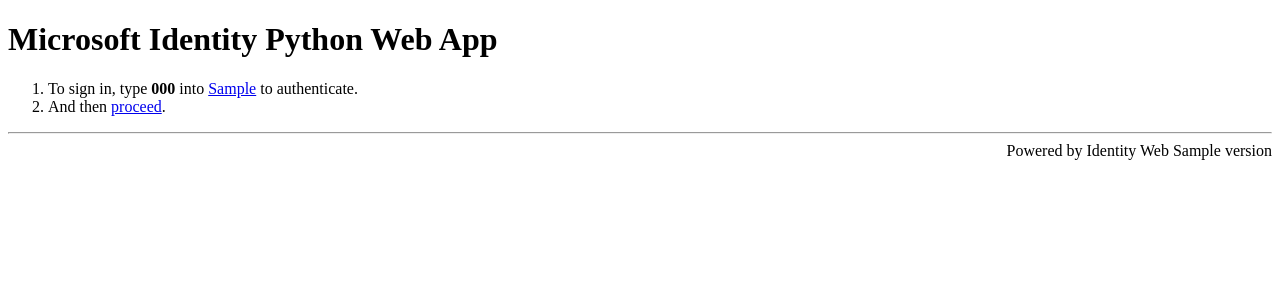
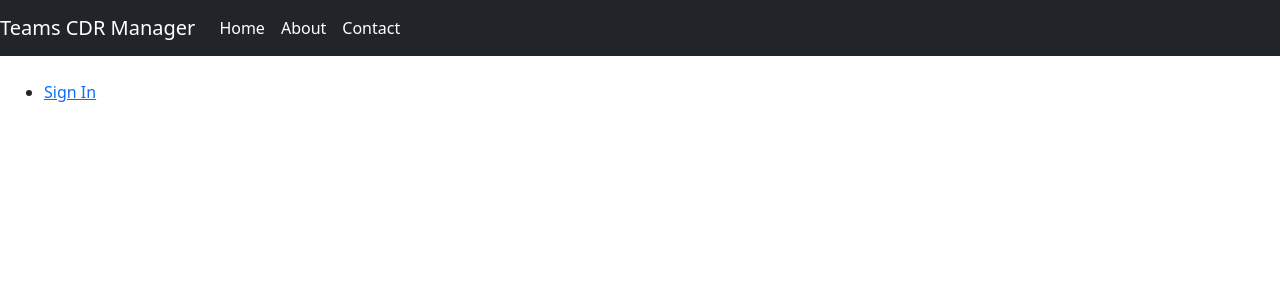
Before and after one commit to ljlynn/Teams-CDR-Manager, a Flask app: template app/templates/login.html in a window 1280 px wide. Shown: the top 300 px of the page. Run offline with Flask 2, Linux system fonts and the light colour scheme; the template is opened without the code that fills it: most values are stand-ins (such as "Sample title", 1, 10 or a date in 2020).

Commit message:
Fixed login/logout links

```diff
--- a/app/templates/base.html
+++ b/app/templates/base.html
@@ -32,6 +32,12 @@
           <li class="nav-item">
             <a class="nav-link" href="#">Contact</a>
           </li>
+          <li class="nav-item">
+            {% if session["_logged_in_user"] %}
+            <a class="nav-link" href="{{ url_for('logout') }}">Logout</a>
+            {% endif %}
+          </li>
+
         </ul>
       </div>
     </nav>
--- a/app/templates/login.html
+++ b/app/templates/login.html
@@ -1,29 +1,7 @@
-<!DOCTYPE html>
-<html lang="en">
-<head>
-    <meta charset="UTF-8">
-    <title>Microsoft Identity Python Web App: Login</title>
-</head>
-<body>
-    <h1>Microsoft Identity Python Web App</h1>
+{% extends "base.html" %}
+{% block title %}Home{% endblock %}
+{% block content %}
 
-    {% if user_code %}
-    <ol>
-      <li>To sign in, type <b>{{ user_code }}</b> into
-        <a href='{{ auth_uri }}' target=_blank>{{ auth_uri }}</a>
-        to authenticate.
-      </li>
-      <li>And then <a href="{{ url_for('auth_response') }}">proceed</a>.</li>
-    </ol>
-    {% else %}
     <ul><li><a href='{{ auth_uri }}'>Sign In</a></li></ul>
-    {% endif %}
 
-    {% if config.get("B2C_RESET_PASSWORD_AUTHORITY") %}
-    <a href="{{config.get('B2C_RESET_PASSWORD_AUTHORITY')}}?client_id={{config.get('CLIENT_ID')}}">Reset Password</a>
-    {% endif %}
-
-    <hr>
-    <footer style="text-align: right">Powered by Identity Web {{ version }}</footer>
-</body>
-</html>
+{% endblock %}
```
